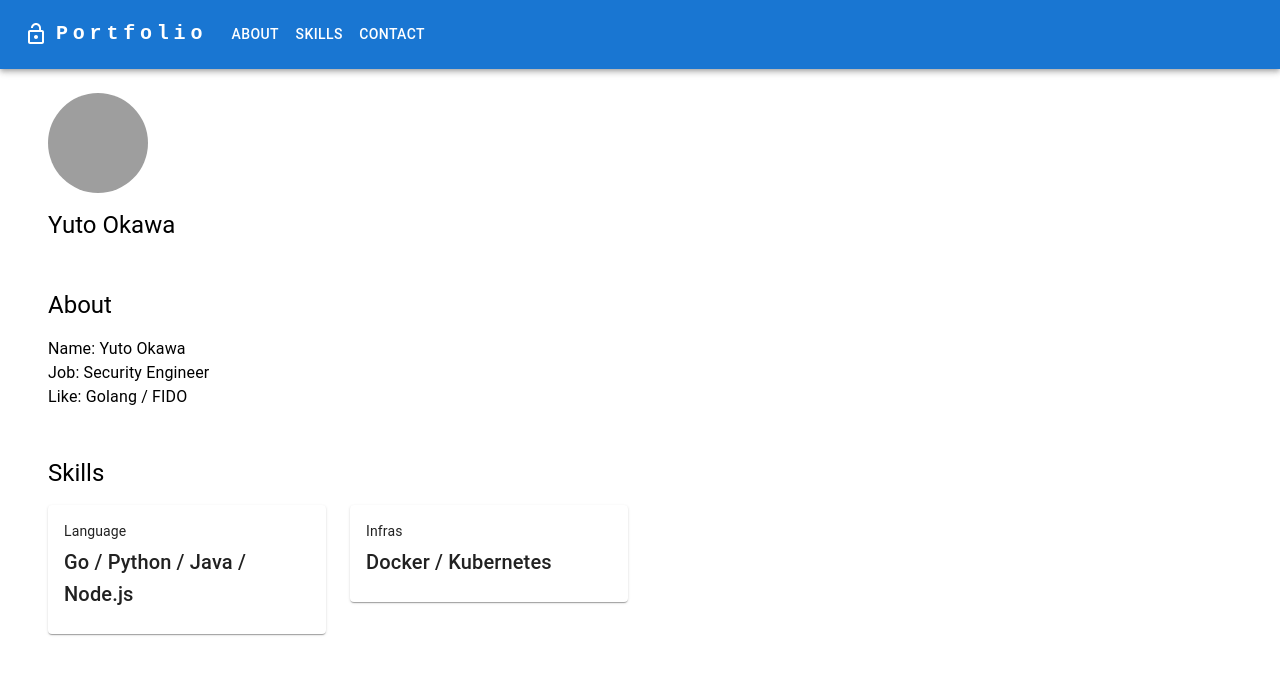
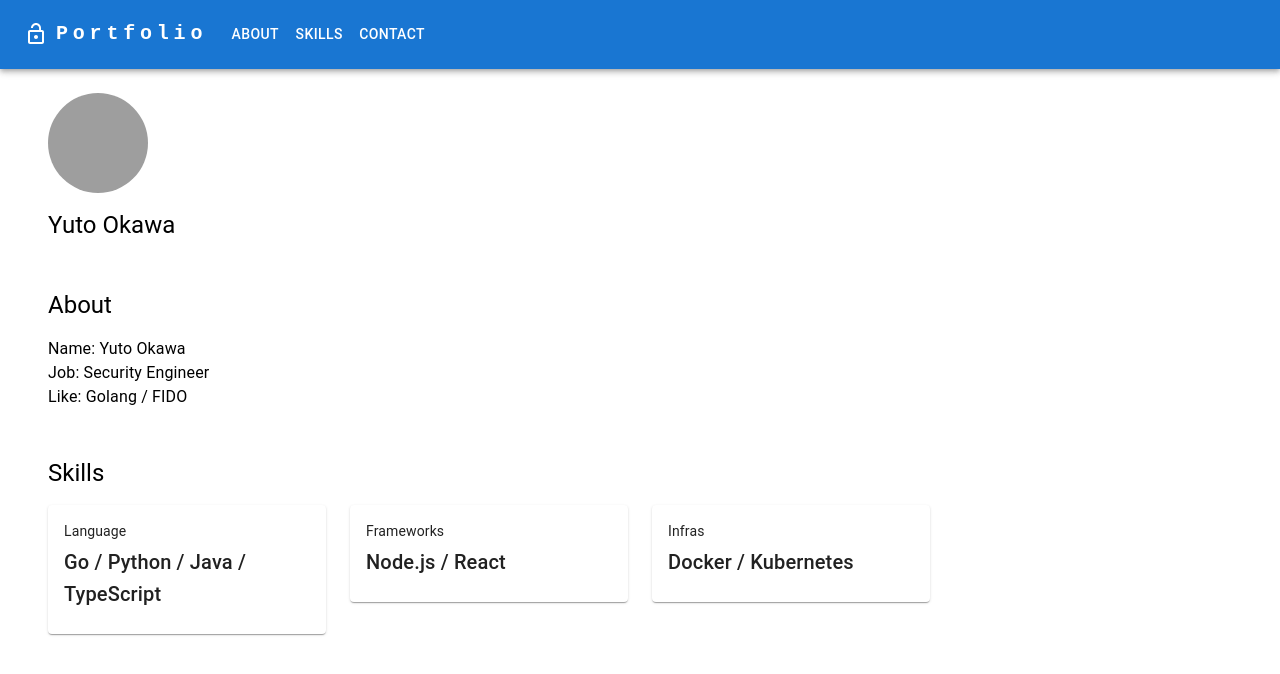
Before and after one commit to YutoOkawa/YutoOkawa.github.io, a React (Create React App) app: page / in a window 1280 px wide. Shown: the top 674 px of the page. Built offline with nearby package versions, Linux system fonts and the light colour scheme; grey boxes are pictures that could not be loaded.

Commit message:
Add skill content

```diff
--- a/src/components/Skills.tsx
+++ b/src/components/Skills.tsx
@@ -26,7 +26,11 @@ const Skills: React.FC = () => {
 	const skills: SkillTexts[] = [
 		{
 			title: 'Language',
-			content: 'Go / Python / Java / Node.js'
+			content: 'Go / Python / Java / TypeScript'
+		},
+		{
+			title: 'Frameworks',
+			content: 'Node.js / React',
 		},
 		{
 			title: 'Infras',
```
